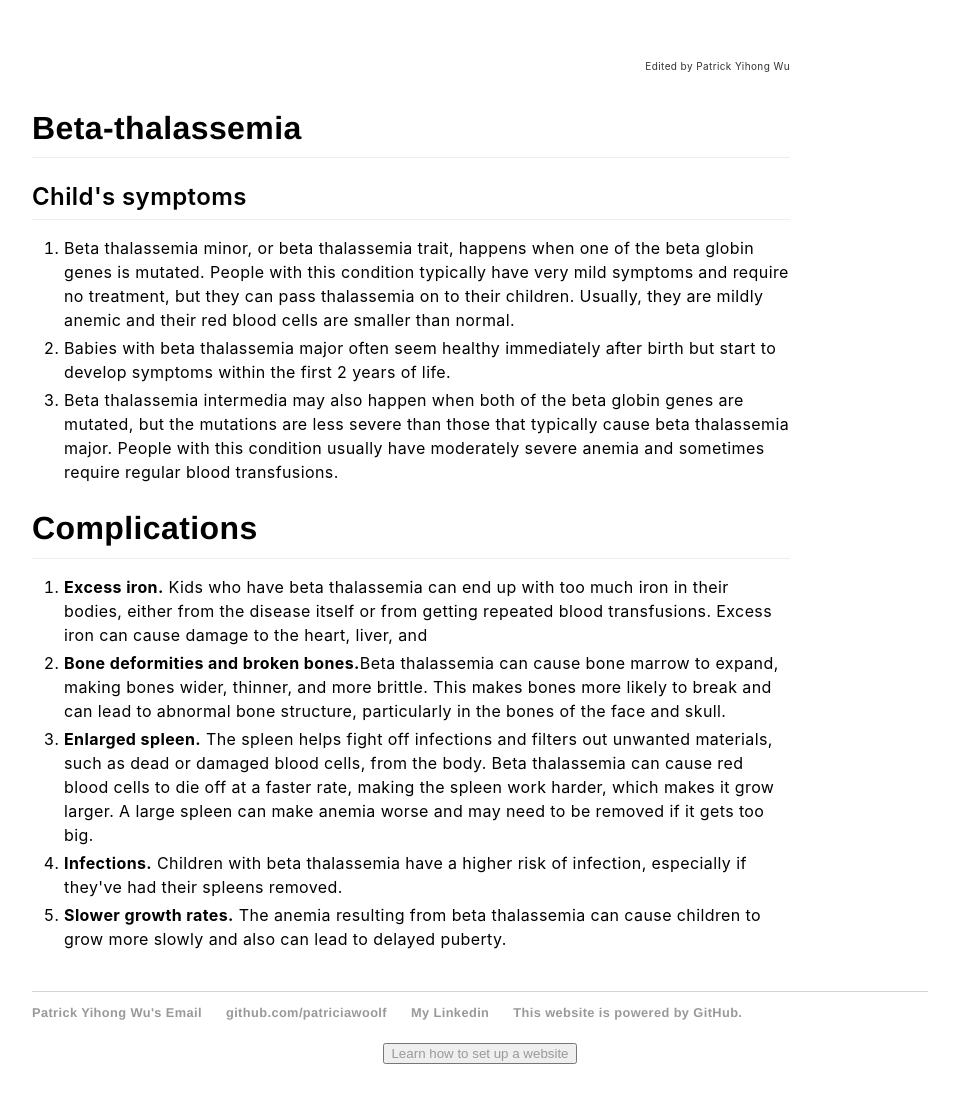
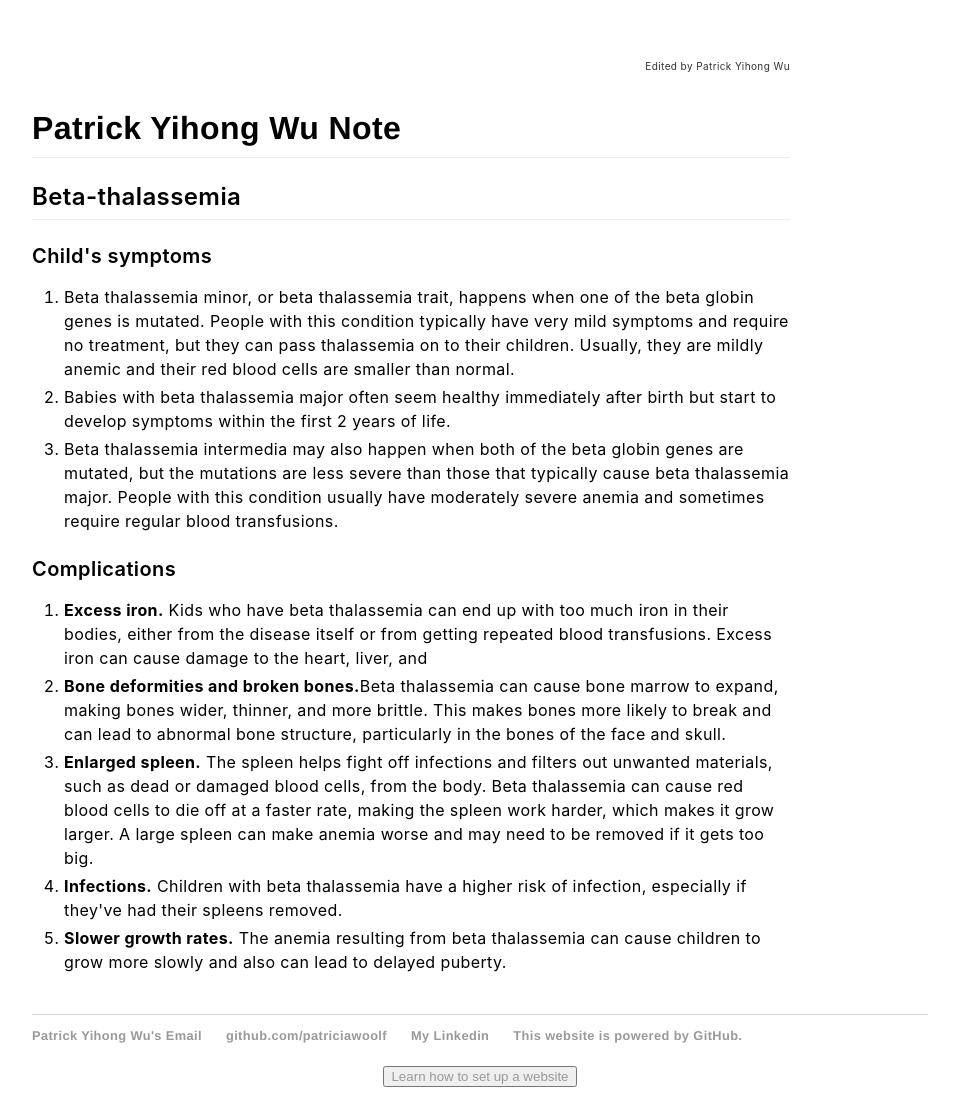
Before and after one commit to patriciawoolf/patriciawoolf-github.io, a Jekyll site: the page built from index.html, in a window 1280 px wide. Shown: the whole page, without its empty margins (160-1119 px from the left). Built offline with Jekyll 4.4.1, drawn with Linux system fonts in a browser that asks for light colours; some web fonts are replaced; before the commit the page ends 1085 px from its top, so only the background shows below that.

Commit message:
Update index.html

```diff
--- a/index.html
+++ b/index.html
@@ -1,6 +1,6 @@
 ---
  layout: default
- title: beta thalassemia
+ title: Patrick Yihong Wu Note
 ---
 
 <html>
@@ -16,16 +16,17 @@
 <body>
 <div id="doc" class="markdown-body container-fluid" style="position: relative;">
  <p align="right"><font size="1">Edited by Patrick Yihong Wu</font></p>
-<title> beta-thalassemia </title>
+<title> Patrick Yihong Wu Note </title>
 
-<h1>Beta-thalassemia</h1>
-<h2>Child's symptoms</h2>
+<h1>Patrick Yihong Wu Note</h1>
+<h2>Beta-thalassemia</h2>
+<h3>Child's symptoms</h3>
 <ol>
 <li>Beta thalassemia minor, or beta thalassemia trait, happens when one of the beta globin genes is mutated. People with this condition typically have very mild symptoms and require no treatment, but they can pass thalassemia on to their children. Usually, they are mildly anemic and their red blood cells are smaller than normal.</li>                              <li>Babies with beta thalassemia major often seem healthy immediately after birth but start to develop symptoms within the first 2 years of life.</li>
 <li>Beta thalassemia intermedia may also happen when both of the beta globin genes are mutated, but the mutations are less severe than those that typically cause beta thalassemia major. People with this condition usually have moderately severe anemia and sometimes require regular blood transfusions.</li>
 </ol>
 
-<h1>Complications</h1>
+<h3>Complications</h3>
 <ol>
 <li><b>Excess iron.</b> Kids who have beta thalassemia can end up with too much iron in their bodies, either from the disease itself or from getting repeated blood transfusions. Excess iron can cause damage to the heart, liver, and</li>
 <li><b>Bone deformities and broken bones.</b>Beta thalassemia can cause bone marrow to expand, making bones wider, thinner, and more brittle. This makes bones more likely to break and can lead to abnormal bone structure, particularly in the bones of the face and skull.</h1>
```
